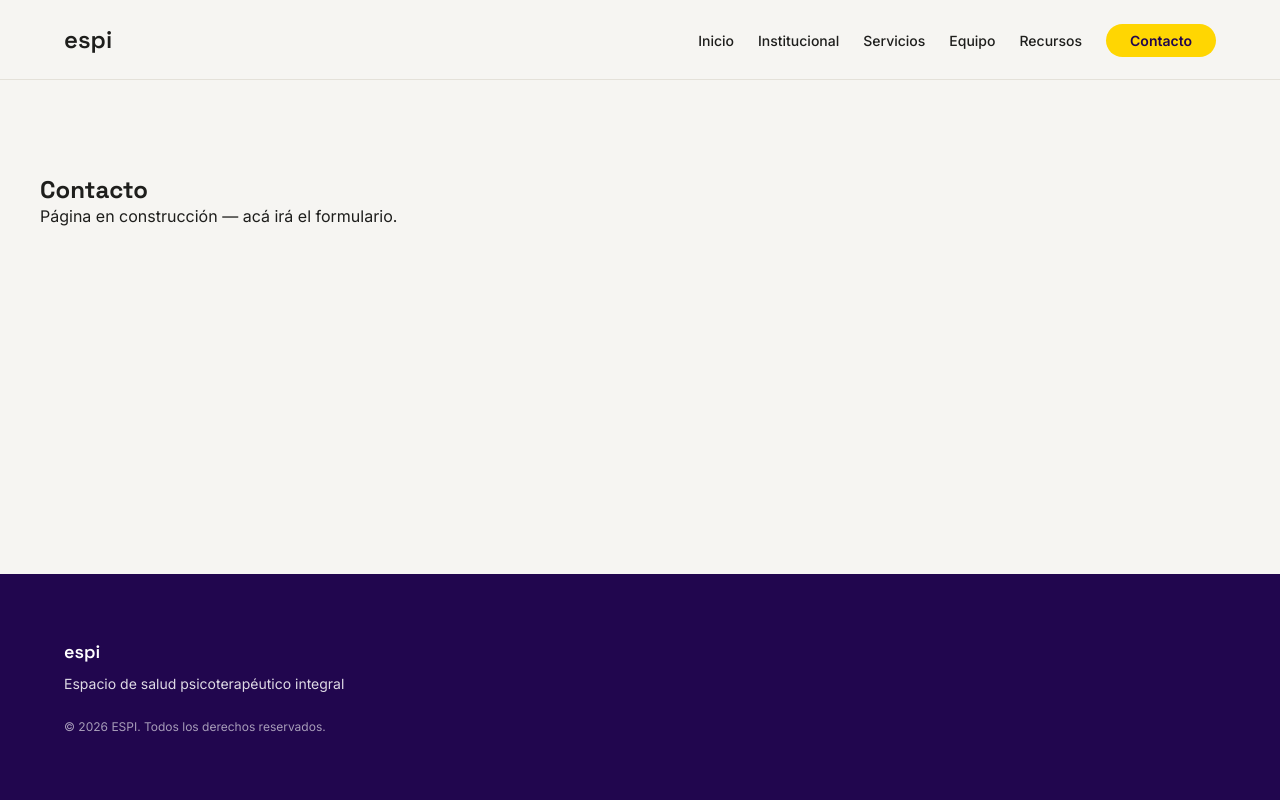
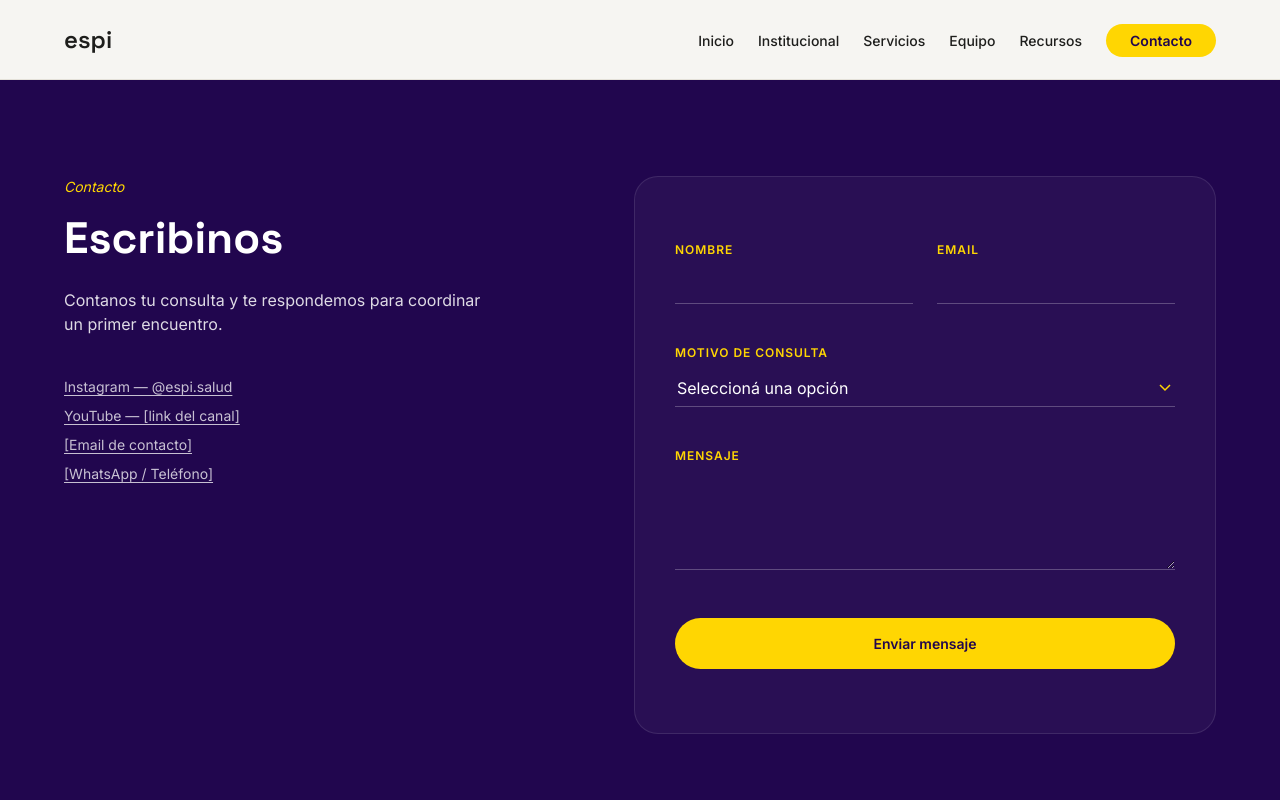
Before and after one commit to matiasbiasioli/espi-web, a React (Vite) app: page /contacto in a window 1280 px wide. Shown: the top 800 px of the page. Built offline with nearby package versions, Linux system fonts and the light colour scheme; a web font is replaced by a local one.

Commit message:
home changes

```diff
--- a/src/components/sections/About.jsx
+++ b/src/components/sections/About.jsx
@@ -13,7 +13,7 @@ function About() {
           />
         </div>
         <div className="about__text">
-          <p className="about__eyebrow">Cuerpo · mente · espíritu</p>
+          <p className="about__eyebrow">Cuerpo · Mente · Dimensión del espíritu</p>
           <h2 className="about__title">
             Un espacio pensado como{" "}
             <span className="about__accent-serif">acompañamiento integral</span>
--- a/src/pages/Contact.jsx
+++ b/src/pages/Contact.jsx
@@ -1,10 +1,7 @@
-function Contact() {
-  return (
-    <section className="container" style={{ padding: "var(--space-2xl) 0" }}>
-      <h1>Contacto</h1>
-      <p>Página en construcción — acá irá el formulario.</p>
-    </section>
-  );
+import Contact from "../components/sections/Contact";
+
+function ContactPage() {
+  return <Contact />;
 }
 
-export default Contact;
+export default ContactPage;
--- a/src/pages/Home.jsx
+++ b/src/pages/Home.jsx
@@ -6,7 +6,6 @@ import ResourcesBanner from "../components/sections/ResourcesBanner";
 import Modality from "../components/sections/Modality";
 import Faq from "../components/sections/Faq";
 import Disclaimer from "../components/sections/Disclaimer";
-import Contact from "../components/sections/Contact";
 
 function Home() {
   return (
@@ -19,7 +18,6 @@ function Home() {
       <Modality/>
       <Disclaimer/>
       <Faq/>
-      <Contact/>
     </>
   );
 }
--- a/src/pages/Resources.jsx
+++ b/src/pages/Resources.jsx
@@ -2,7 +2,7 @@ function Resources() {
   return (
     <section className="container" style={{ padding: "var(--space-2xl) 0" }}>
       <h1>Recursos</h1>
-      <p>Página en construcción — acá irán los cursos (CourseCard).</p>
+      <p>Página en construcción</p>
     </section>
   );
 }
```
